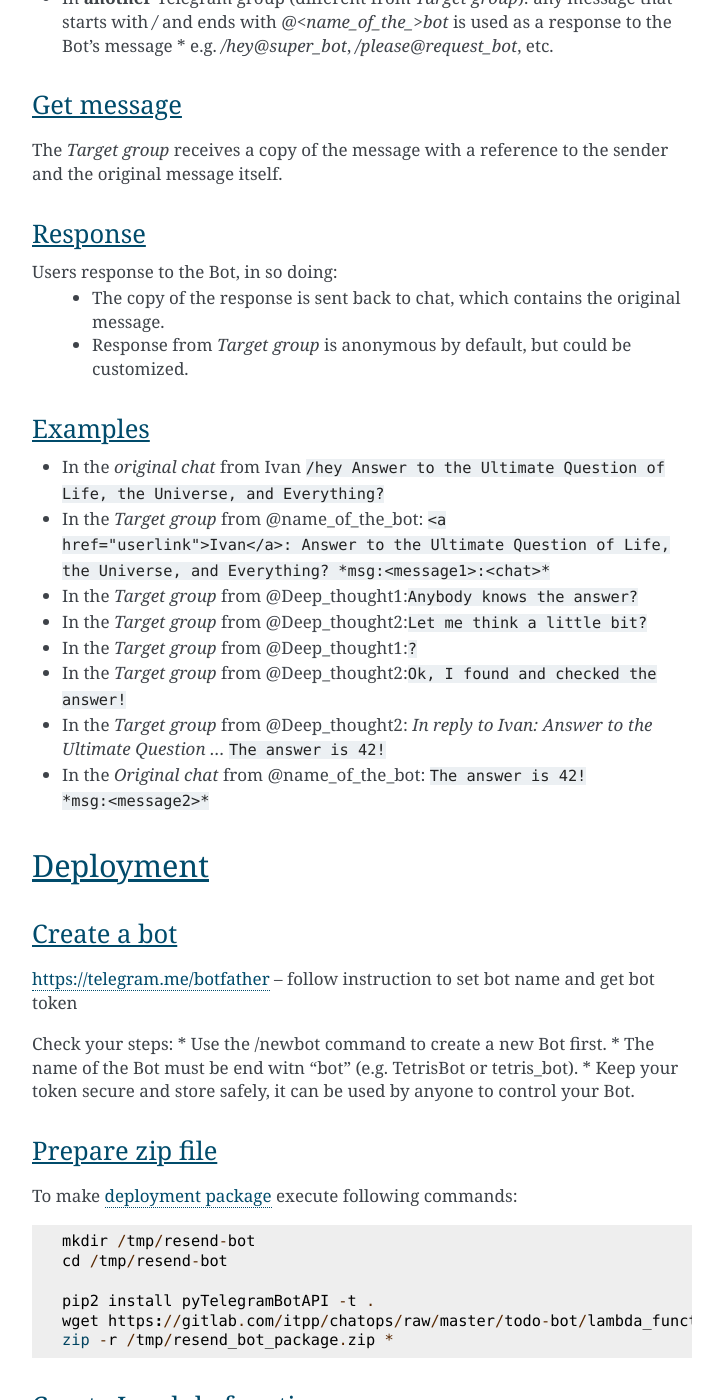
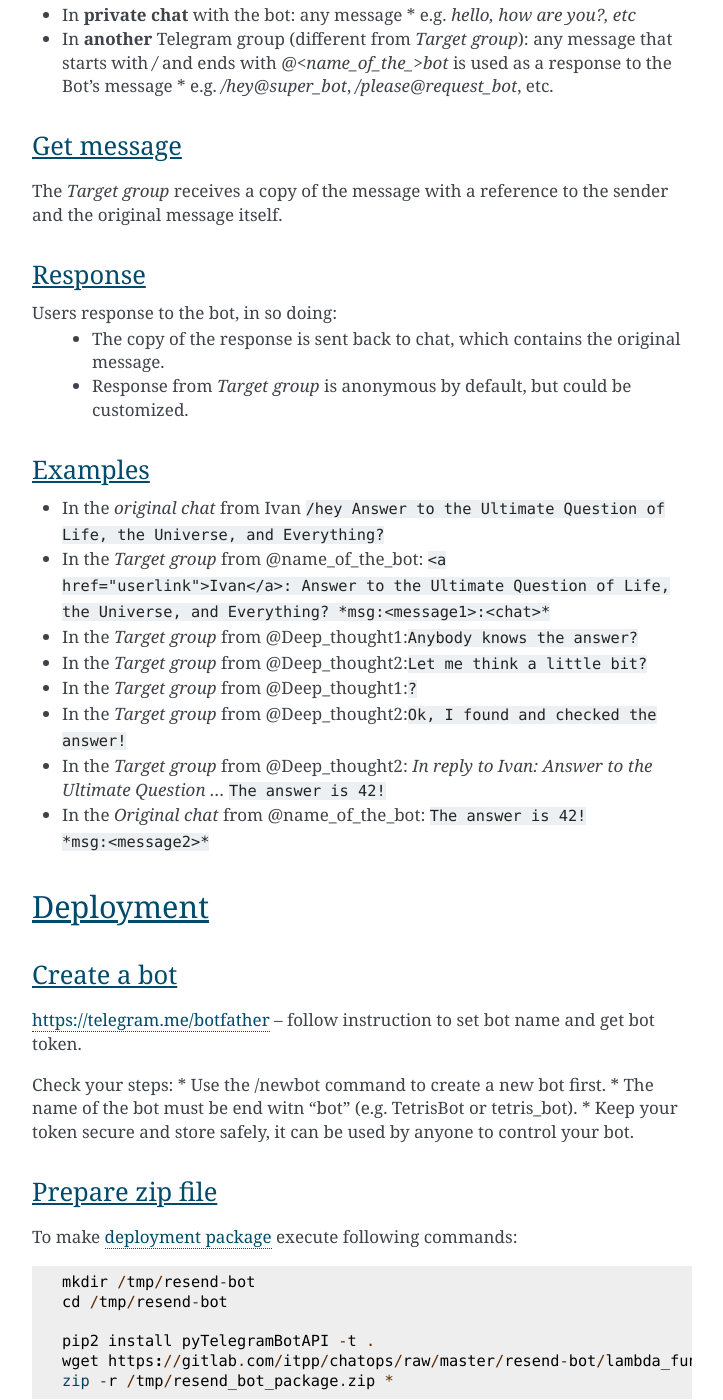
Before and after one commit to itpp-labs/chatops-docs, a Sphinx documentation site: the page built from docs/resend-bot/index.rst, in a window 1280 px wide and 1400 px high, scrolled down 1330 px. Shown: the whole window, without its empty margins (388-1111 px from the left). Built offline with Sphinx 7.4.7, drawn with Linux system fonts in a browser that asks for light colours; some of the changed text lies outside the part shown.

Commit message:
fixing mistakes in documentation

```diff
--- a/docs/index.rst
+++ b/docs/index.rst
@@ -5,7 +5,6 @@
 
 Welcome to ChatOps's documentation!
 ===================================
-22.04.2019
 
 .. toctree::
    :maxdepth: 2
--- a/docs/resend-bot/index.rst
+++ b/docs/resend-bot/index.rst
@@ -20,6 +20,7 @@
 
 TODO: set debug level via Environment variables
 
+TODO: bots send empty messages, when someone left the group.
 
 
 
@@ -32,9 +33,9 @@
 
 Send message
 ------------
-The are following ways for sending *message-reqest* to the Bot:
+The are following ways for sending *message-reqest* to the bot:
 
-* In **private chat** with the Bot: any message
+* In **private chat** with the bot: any message
   * e.g. *hello, how are you?, etc*
 * In **another** Telegram group (different from *Target group*): any message that starts with `/` and ends with `@<name_of_the_>bot` is used as a response to the Bot's message
   * e.g. `/hey@super_bot`, `/please@request_bot`, etc.
@@ -45,7 +46,7 @@
 
 Response
 --------
-Users response to the Bot, in so doing:
+Users response to the bot, in so doing:
  * The copy of the response is sent back to chat, which contains the original message.
  * Response from *Target group* is anonymous by default, but could be customized.
 
@@ -67,12 +68,12 @@
 
 Create a bot
 ------------
-https://telegram.me/botfather -- follow instruction to set bot name and get bot token
+https://telegram.me/botfather -- follow instruction to set bot name and get bot token.
 
 Check your steps:
-* Use the /newbot command to create a new Bot first.
-* The name of the Bot must be end witn "bot" (e.g. TetrisBot or tetris_bot).
-* Keep your token secure and store safely, it can be used by anyone to control your Bot.
+* Use the /newbot command to create a new bot first.
+* The name of the bot must be end witn "bot" (e.g. TetrisBot or tetris_bot).
+* Keep your token secure and store safely, it can be used by anyone to control your bot.
 
 Prepare zip file
 ----------------
@@ -82,7 +83,7 @@
     cd /tmp/resend-bot
 
     pip2 install pyTelegramBotAPI -t .
-    wget https://gitlab.com/itpp/chatops/raw/master/todo-bot/lambda_function.py -O lambda_function.py
+    wget https://gitlab.com/itpp/chatops/raw/master/resend-bot/lambda_function.py -O lambda_function.py
     zip -r /tmp/resend_bot_package.zip *
 
 Create Lambda function
```
Also changed, not shown: other parts of docs/resend-bot/index.rst (+2 -2 lines).
